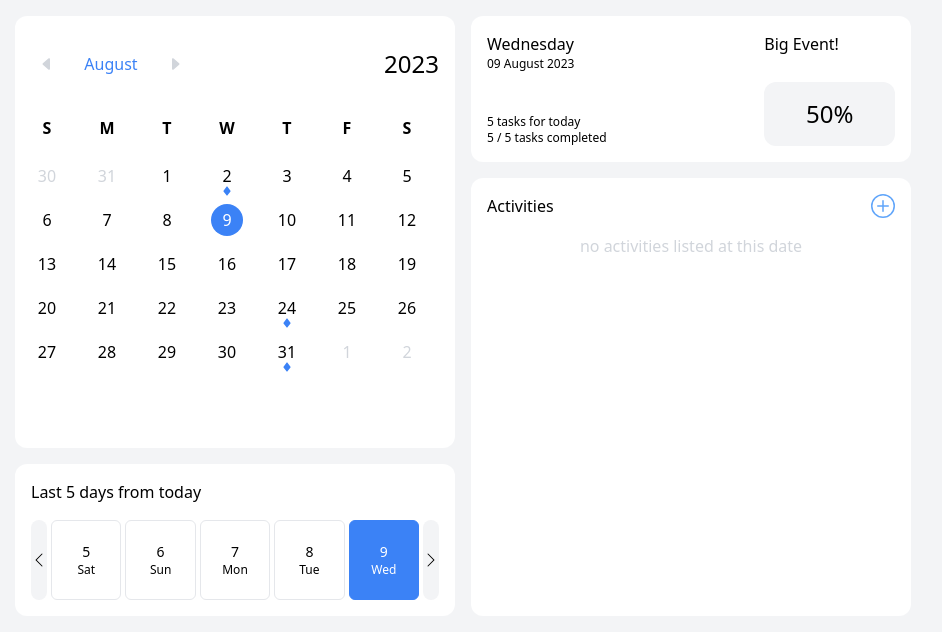
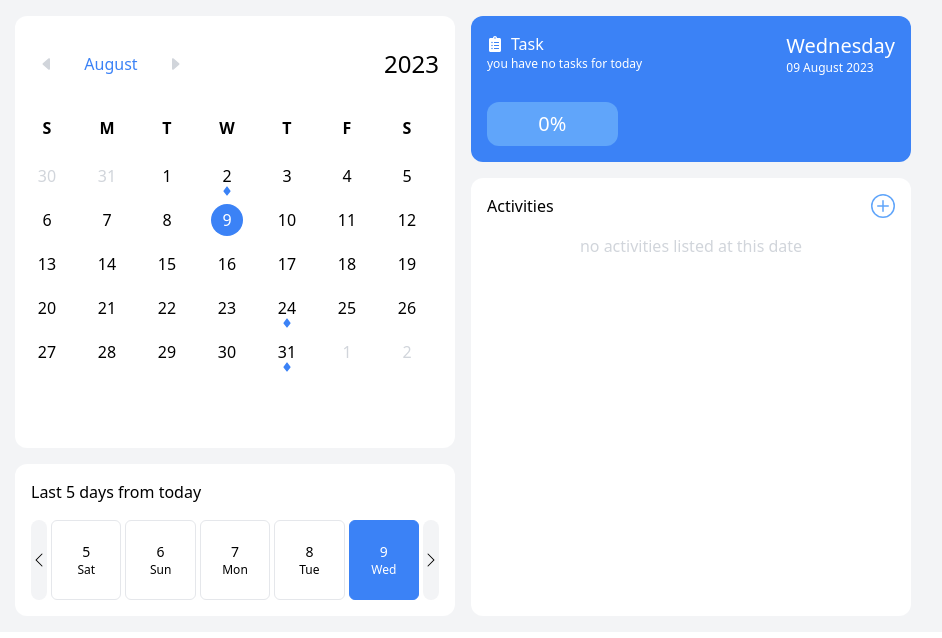
Before and after one commit to megatronhehe/calendar-app, a React (Vite) app: page / in a window 1280 px wide. Shown: the top 638 px of the page, without its empty margins (177-1119 px from the left). Built offline with nearby package versions, Linux system fonts and the light colour scheme.

Commit message:
feature added: working descriptive details about the selected date

```diff
--- a/src/components/Section.jsx
+++ b/src/components/Section.jsx
@@ -1,8 +1,12 @@
 import React from "react";
 
-const Section = ({ children }) => {
+const Section = ({ children, color }) => {
+	const bgColor = color ? color : "bg-white";
+
 	return (
-		<section className="h-full p-4 bg-white rounded-xl">{children}</section>
+		<section className={`h-full p-4  rounded-xl ${bgColor}`}>
+			{children}
+		</section>
 	);
 };
 
--- a/src/pages/Main/DateDetails.jsx
+++ b/src/pages/Main/DateDetails.jsx
@@ -2,28 +2,61 @@ import React from "react";
 
 import Section from "../../components/Section";
 
+import { countPercentage } from "../../utils/countPercentage";
+
 import { format } from "date-fns";
 
-const DateDetails = ({ selectedDate }) => {
+import { FaClipboardList, FaCrown } from "react-icons/fa";
+
+const DateDetails = ({ selectedDate, filterActivitiesByDateArray }) => {
+	const countTasks = filterActivitiesByDateArray.length;
+	console.log(countTasks);
+
+	const countTasksDone = filterActivitiesByDateArray.filter(
+		(task) => task.isDone
+	).length;
+
+	const detailsTextElement =
+		countTasks < 1
+			? "you have no tasks for today"
+			: `you have ${countTasks} task${countTasks > 1 ? "s" : ""} for today!`;
+
+	const isAllTasksComplete = countTasks > 0 && countTasksDone === countTasks;
+
+	const percentageTextElement =
+		countTasks > 0 ? `${countPercentage(countTasksDone, countTasks)}%` : "0%";
+
 	return (
-		<Section>
-			<div className="flex w-full h-full gap-4">
+		<Section color={isAllTasksComplete ? "bg-green-400" : "bg-blue-500"}>
+			<div className="flex w-full h-48 gap-4 font-normal text-white sm:h-full">
 				<div className="flex flex-col justify-between w-2/3 ">
+					<div className="text-xs h-1/2">
+						<h2 className="flex items-center gap-2 text-base">
+							<FaClipboardList />
+							Task
+						</h2>
+						<p>{detailsTextElement}</p>
+						{countTasks > 0 && (
+							<p>
+								{isAllTasksComplete
+									? "All tasks are completed!"
+									: `${countTasksDone} / ${countTasks} tasks completed`}
+							</p>
+						)}
+					</div>
+					<div
+						className={`w-1/2 py-2 text-xl text-center ${
+							isAllTasksComplete ? "bg-green-300" : "bg-blue-400"
+						} rounded-xl`}
+					>
+						{percentageTextElement}
+					</div>
+				</div>
+				<div className="flex flex-col items-end justify-between w-1/3 gap-2 text-xl rounded-xl">
 					<div>
-						<h1>{format(selectedDate, "EEEE")}</h1>
+						<h1 className="font-extralight">{format(selectedDate, "EEEE")}</h1>
 						<h2 className="text-xs">{format(selectedDate, "dd MMMM yyyy")}</h2>
 					</div>
-
-					<div className="text-xs">
-						<p>5 tasks for today</p>
-						<p>5 / 5 tasks completed</p>
-					</div>
-				</div>
-				<div className="flex flex-col justify-between w-1/3 gap-2 rounded-xl">
-					<h1 className="">Big Event!</h1>
-					<h2 className="flex items-center justify-center p-4 text-2xl bg-gray-100 rounded-xl">
-						50%
-					</h2>
 				</div>
 			</div>
 		</Section>
--- a/src/pages/Main/Main.jsx
+++ b/src/pages/Main/Main.jsx
@@ -82,7 +82,10 @@ const Main = () => {
 			{/* ACTIVITIES */}
 			<section className="flex flex-col gap-4 mt-4 sm:w-1/2 sm:mt-0">
 				<div className="h-1/4">
-					<DateDetails selectedDate={selectedDate} />
+					<DateDetails
+						selectedDate={selectedDate}
+						filterActivitiesByDateArray={filterActivitiesByDateArray}
+					/>
 				</div>
 
 				<div className="h-3/4">
--- /dev/null
+++ b/src/utils/countPercentage.js
@@ -0,0 +1,3 @@
+export const countPercentage = (partialValue, totalValue) => {
+	return (100 * partialValue) / totalValue;
+};
```
